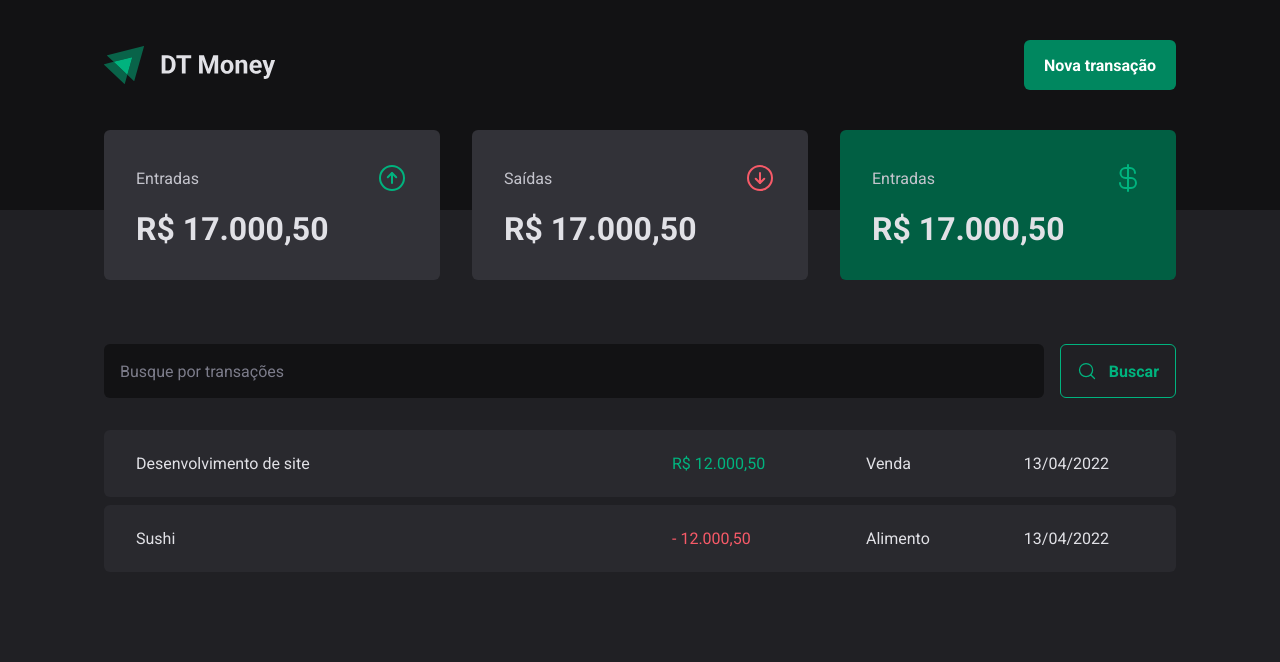
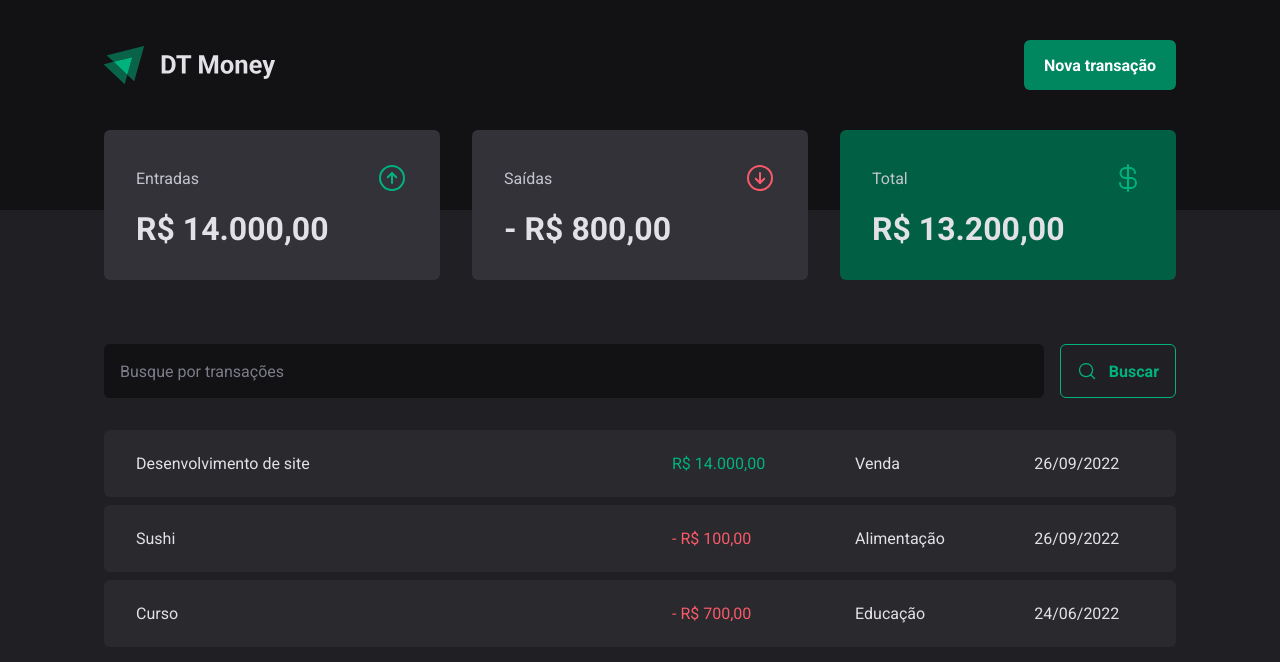
Before and after one commit to igor-marchi/03-dt-money, a React (Vite) app: page / in a window 1280 px wide. Shown: the top 662 px of the page. Built offline with nearby package versions, Linux system fonts and the light colour scheme; data requests are answered from the project's data file.

Commit message:
create context and formatter

```diff
--- a/server.json
+++ b/server.json
@@ -15,6 +15,14 @@
       "category": "Alimentação",
       "price": 100,
       "createdAt": "2022-09-26T23:30:44.198Z"
+    },
+    {
+      "id": 2,
+      "description": "Curso",
+      "type": "outcome",
+      "category": "Educação",
+      "price": 700,
+      "createdAt": "2022-06-24T23:30:44.198Z"
     }
   ]
 }
--- a/src/App.tsx
+++ b/src/App.tsx
@@ -1,4 +1,5 @@
 import { ThemeProvider } from "styled-components";
+import { TransactionsProvider } from "./contexts/TransactionContext";
 import { Transactions } from "./pages/Transactions";
 import { GlobalStyle } from "./styles/global";
 import { defaultTheme } from "./styles/themes/defaultTheme";
@@ -7,8 +8,9 @@
   return (
     <ThemeProvider theme={defaultTheme}>
       <GlobalStyle />
-
-      <Transactions />
+      <TransactionsProvider>
+        <Transactions />
+      </TransactionsProvider>
     </ThemeProvider>
   );
 }
--- a/src/components/Summary/index.tsx
+++ b/src/components/Summary/index.tsx
@@ -1,8 +1,32 @@
 import { SummaryCard, SummaryContainer } from "./styles";
 
 import { ArrowCircleUp, ArrowCircleDown, CurrencyDollar } from "phosphor-react";
+import { useContext } from "react";
+import { TransactionsContext } from "../../contexts/TransactionContext";
+import { priceFormatter } from "../../utils/formatter";
 
 export function Summary() {
+  const { transactions } = useContext(TransactionsContext);
+
+  const summary = transactions.reduce(
+    (acc, transaction) => {
+      if (transaction.type === "income") {
+        acc.income += transaction.price;
+        acc.total += transaction.price;
+      } else {
+        acc.outcome += transaction.price;
+        acc.total -= transaction.price;
+      }
+
+      return acc;
+    },
+    {
+      income: 0,
+      outcome: 0,
+      total: 0,
+    }
+  );
+
   return (
     <SummaryContainer>
       <SummaryCard>
@@ -11,7 +35,7 @@
           <ArrowCircleUp size={32} color="#00b37e" />
         </header>
 
-        <strong>R$ 17.000,50</strong>
+        <strong>{priceFormatter.format(summary.income)}</strong>
       </SummaryCard>
 
       <SummaryCard>
@@ -20,16 +44,16 @@
           <ArrowCircleDown size={32} color="#f75a68" />
         </header>
 
-        <strong>R$ 17.000,50</strong>
+        <strong>- {priceFormatter.format(summary.outcome)}</strong>
       </SummaryCard>
 
       <SummaryCard variant="green">
         <header>
-          <span>Entradas</span>
+          <span>Total</span>
           <CurrencyDollar size={32} color="#00b37e" />
         </header>
 
-        <strong>R$ 17.000,50</strong>
+        <strong>{priceFormatter.format(summary.total)}</strong>
       </SummaryCard>
     </SummaryContainer>
   );
--- /dev/null
+++ b/src/contexts/TransactionContext.tsx
@@ -0,0 +1,41 @@
+import { createContext, ReactNode, useEffect, useState } from "react";
+
+interface Transaction {
+  id: number;
+  description: string;
+  type: "income" | "outcome";
+  category: string;
+  price: number;
+  createdAt: string;
+}
+
+interface TransactionsContextType {
+  transactions: Transaction[];
+}
+
+interface TransactionsProviderProps {
+  children: ReactNode;
+}
+
+export const TransactionsContext = createContext({} as TransactionsContextType);
+
+export function TransactionsProvider({ children }: TransactionsProviderProps) {
+  const [transactions, setTransactions] = useState<Transaction[]>([]);
+
+  async function loadTransactions() {
+    const response = await fetch("http://localhost:3333/transactions");
+    const data = await response.json();
+
+    setTransactions(data);
+  }
+
+  useEffect(() => {
+    loadTransactions();
+  }, []);
+
+  return (
+    <TransactionsContext.Provider value={{ transactions }}>
+      {children}
+    </TransactionsContext.Provider>
+  );
+}
--- a/src/pages/Transactions/index.tsx
+++ b/src/pages/Transactions/index.tsx
@@ -1,5 +1,8 @@
+import { useContext, useEffect, useState } from "react";
 import { Header } from "../../components/Header";
 import { Summary } from "../../components/Summary";
+import { TransactionsContext } from "../../contexts/TransactionContext";
+import { dateFormatter, priceFormatter } from "../../utils/formatter";
 import { SearchForm } from "./components/SearchForm";
 import {
   PriceHighlight,
@@ -8,6 +11,8 @@
 } from "./styles";
 
 export function Transactions() {
+  const { transactions } = useContext(TransactionsContext);
+
   return (
     <div>
       <Header />
@@ -18,22 +23,23 @@
 
         <TransactionsTable>
           <tbody>
-            <tr>
-              <td>Desenvolvimento de site</td>
-              <td>
-                <PriceHighlight variant="income">R$ 12.000,50</PriceHighlight>
-              </td>
-              <td>Venda</td>
-              <td>13/04/2022</td>
-            </tr>
-            <tr>
-              <td>Sushi</td>
-              <td>
-                <PriceHighlight variant="outcome">- 12.000,50</PriceHighlight>
-              </td>
-              <td>Alimento</td>
-              <td>13/04/2022</td>
-            </tr>
+            {transactions.map((transaction) => {
+              return (
+                <tr key={transaction.id}>
+                  <td>{transaction.description}</td>
+                  <td>
+                    <PriceHighlight variant={transaction.type}>
+                      {transaction.type === "outcome" && "- "}
+                      {priceFormatter.format(transaction.price)}
+                    </PriceHighlight>
+                  </td>
+                  <td>{transaction.category}</td>
+                  <td>
+                    {dateFormatter.format(new Date(transaction.createdAt))}
+                  </td>
+                </tr>
+              );
+            })}
           </tbody>
         </TransactionsTable>
       </TransactionsContainer>
--- /dev/null
+++ b/src/utils/formatter.ts
@@ -0,0 +1,6 @@
+export const dateFormatter = new Intl.DateTimeFormat("pt-br");
+
+export const priceFormatter = new Intl.NumberFormat("pt-br", {
+  style: "currency",
+  currency: "BRL",
+});
```
